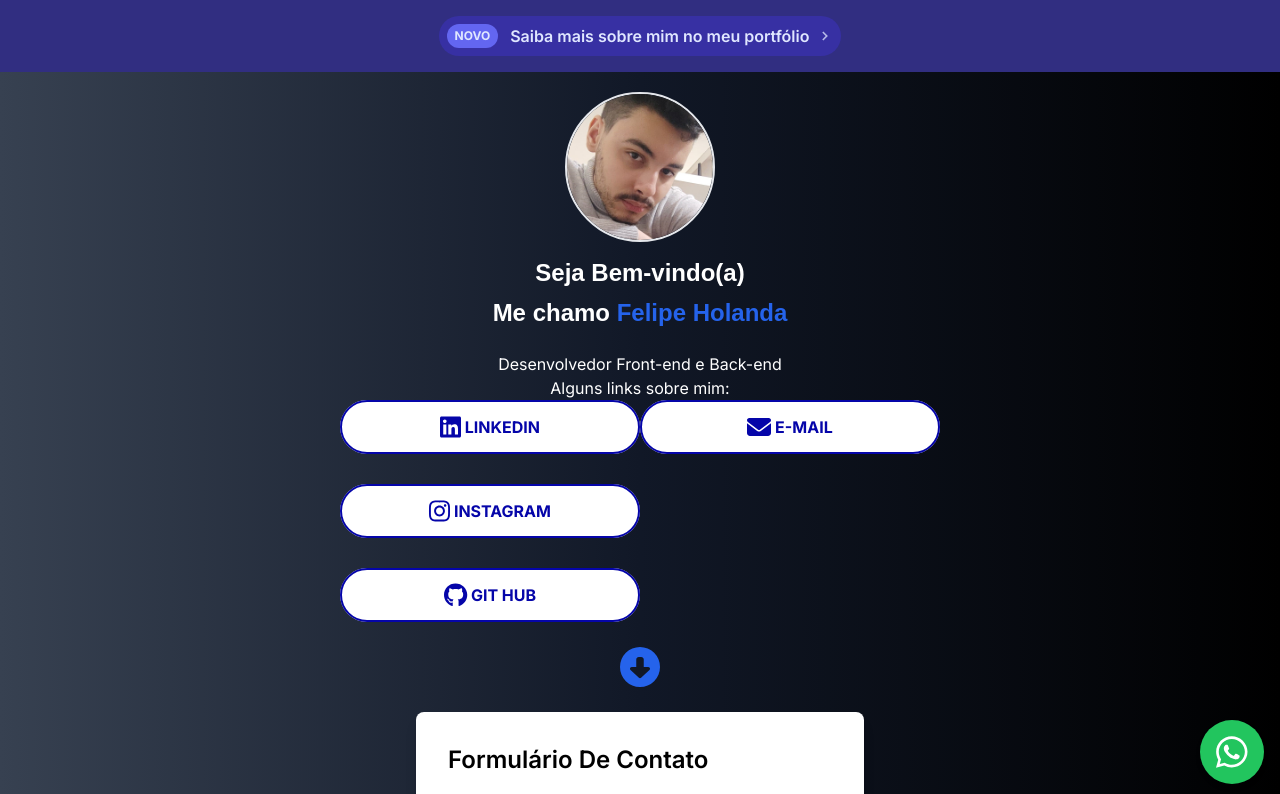
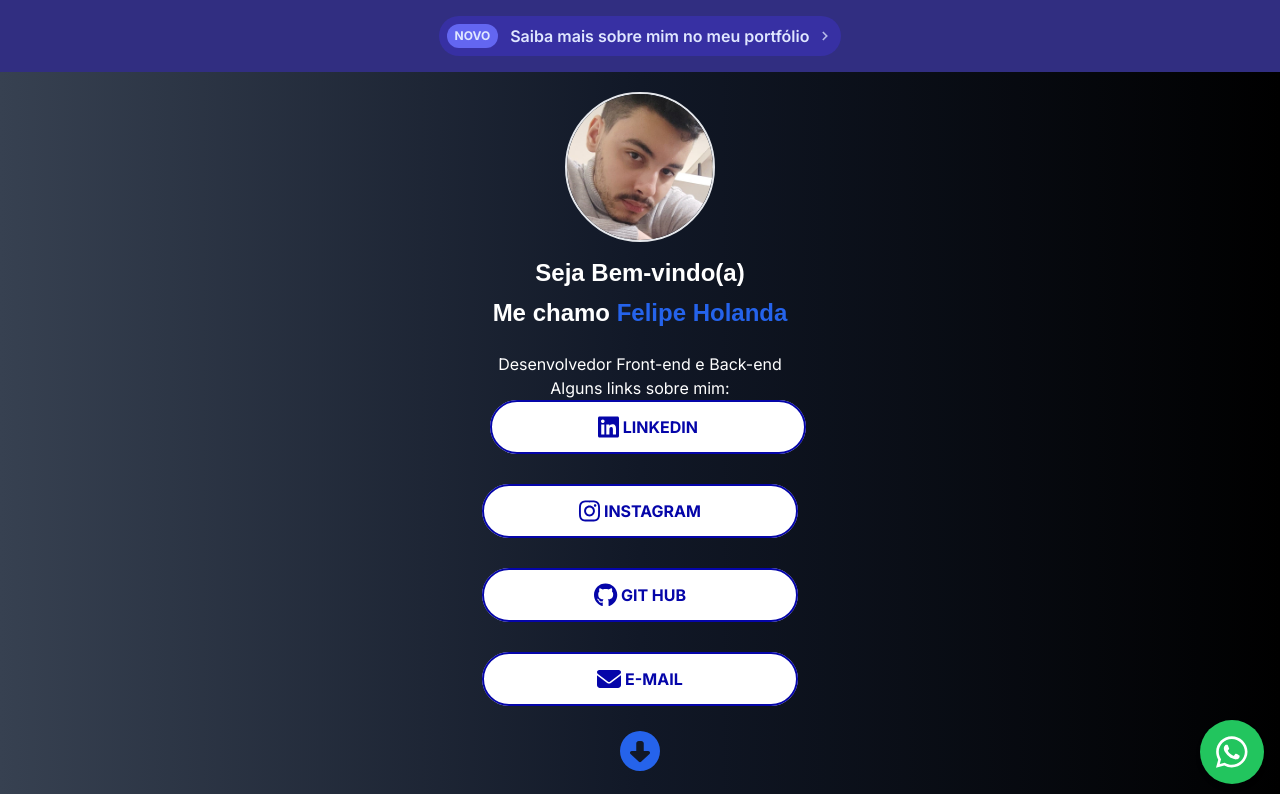
Before and after one commit to felipeholanda2077/LinkTree_Caseiro, a Next.js app: page / in a window 1280 px wide. Shown: the top 794 px of the page. Built offline with nearby package versions, Linux system fonts and the light colour scheme.

Commit message:
Ajuste de tamanho

```diff
--- a/src/app/page.tsx
+++ b/src/app/page.tsx
@@ -62,10 +62,10 @@ export default function Home() {
         </p>
 
 
-        <ul className="flex flex-row grid grid-rows-3 grid-flow-col mr-2 ml-2">
+        <ul className="flex flex-row grid grid-rows-3">
           <li>
 
-            <div className="buttons">
+            <div className="buttons mr-2 ml-2">
               <a href="https://www.linkedin.com/in/felipe-holandadev/" target="_blank" rel="noopener noreferrer">
                 <button className="blob-btn w-full h-full">
 
```
